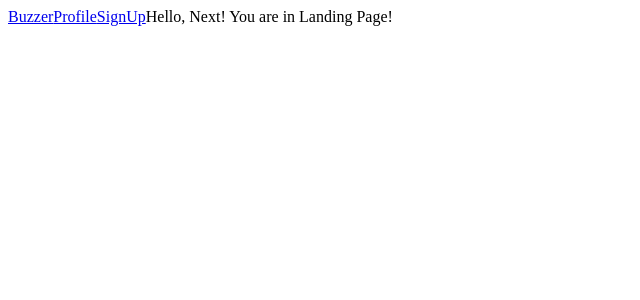
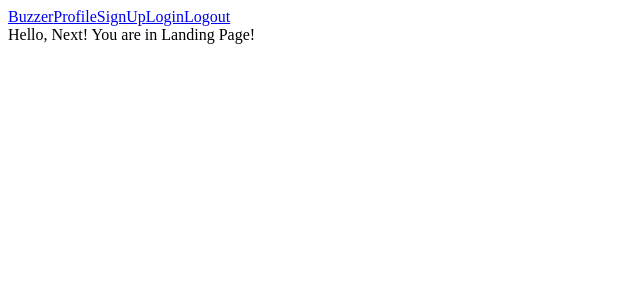
Before and after one commit to gparkkii/buzzer_sns, a Next.js app in the folder client/: page / in a window 1280 px wide. Shown: the top 300 px of the page, without its empty margins (0-640 px from the left). Built offline with nearby package versions, Linux system fonts and the light colour scheme.

Commit message:
Add :arrow_right: AppLayout 및 Header 생성

```diff
--- a/client/package.json
+++ b/client/package.json
@@ -10,10 +10,13 @@
   "author": "Ji Yeon Park <jyp933@gmail.com>",
   "license": "MIT",
   "dependencies": {
+    "@ant-design/icons": "^4.6.2",
+    "antd": "^4.15.1",
     "next": "^10.1.3",
     "prop-types": "^15.7.2",
     "react": "^17.0.2",
-    "react-dom": "^17.0.2"
+    "react-dom": "^17.0.2",
+    "styled-components": "^5.2.3"
   },
   "devDependencies": {
     "eslint": "^7.24.0",
--- /dev/null
+++ b/client/src/components/common/AppLayout.js
@@ -0,0 +1,18 @@
+import React from 'react';
+import PropTypes from 'prop-types';
+import Header from './Header';
+
+const AppLayout = ({ children }) => {
+  return (
+    <>
+      <Header />
+      <div>{children}</div>
+    </>
+  );
+};
+
+AppLayout.propTypes = {
+  children: PropTypes.node.isRequired,
+};
+
+export default AppLayout;
--- a/client/src/components/AppLayout.js
+++ b/client/src/components/common/Header.js
@@ -1,10 +1,9 @@
 import React from 'react';
-import PropTypes from 'prop-types';
 import Link from 'next/link';
 
-const AppLayout = ({ children }) => {
+const Header = () => {
   return (
-    <div>
+    <>
       <Link href="/">
         <a>Buzzer</a>
       </Link>
@@ -14,13 +13,14 @@ const AppLayout = ({ children }) => {
       <Link href="/signup">
         <a>SignUp</a>
       </Link>
-      {children}
-    </div>
+      <Link href="/login">
+        <a>Login</a>
+      </Link>
+      <Link href="/logout">
+        <a>Logout</a>
+      </Link>
+    </>
   );
 };
 
-AppLayout.propTypes = {
-  children: PropTypes.node.isRequired,
-};
-
-export default AppLayout;
+export default Header;
--- a/client/src/pages/index.js
+++ b/client/src/pages/index.js
@@ -1,5 +1,5 @@
 import React from 'react';
-import AppLayout from 'components/AppLayout';
+import AppLayout from 'components/common/AppLayout';
 
 const Home = () => {
   return <AppLayout>Hello, Next! You are in Landing Page!</AppLayout>;
--- a/client/src/pages/profile.js
+++ b/client/src/pages/profile.js
@@ -1,7 +1,8 @@
+import AppLayout from 'components/common/AppLayout';
 import React from 'react';
 
 const profile = () => {
-  return <div>Profile Page</div>;
+  return <AppLayout>Profile Page</AppLayout>;
 };
 
 export default profile;
--- a/client/src/pages/signup.js
+++ b/client/src/pages/signup.js
@@ -1,7 +1,8 @@
+import AppLayout from 'components/common/AppLayout';
 import React from 'react';
 
 const signup = () => {
-  return <div>Signup Page</div>;
+  return <AppLayout>Signup Page</AppLayout>;
 };
 
 export default signup;
```
Also changed, not shown: 1 other file (tests, documents, lock files or other folders).
